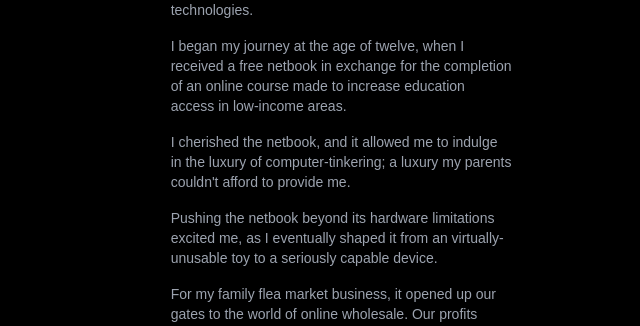
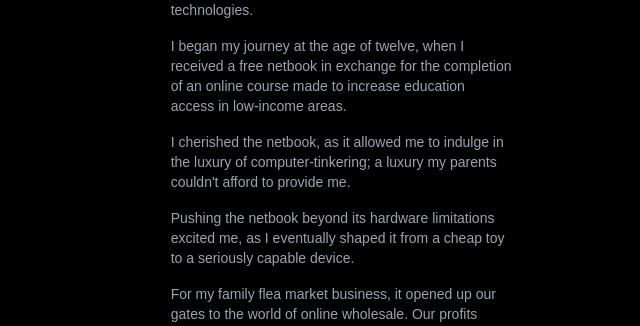
Before and after one commit to ericwang07/my_portfolio, a React (Create React App) app: page / in a window 1280 px wide. Shown: the part 1002-1328 px from the top of the page, without its empty margins (640-1280 px from the left). Built offline with nearby package versions, Linux system fonts and the light colour scheme; the HTML template or start-up script is replaced by a standard one.

Commit message:
changed about

```diff
--- a/src/components/About.jsx
+++ b/src/components/About.jsx
@@ -18,10 +18,10 @@ const About = () => {
               I began my journey at the age of twelve, when I received a free netbook in exchange for the completion of an online course made to increase education access in low-income areas.
             </div>
             <div className='font-2xl text-sm pb-4 w-1/3 ml-auto mr-0 text-gray-400 flex'>
-              I cherished the netbook, and it allowed me to indulge in the luxury of computer-tinkering; a luxury my parents couldn't afford to provide me.
+              I cherished the netbook, as it allowed me to indulge in the luxury of computer-tinkering; a luxury my parents couldn't afford to provide me.
             </div>
             <div className='font-2xl text-sm pb-4 w-1/3 ml-auto mr-0 text-gray-400 flex'>
-              Pushing the netbook beyond its hardware limitations excited me, as I eventually shaped it from an virtually-unusable toy to a seriously capable device.
+              Pushing the netbook beyond its hardware limitations excited me, as I eventually shaped it from a cheap toy to a seriously capable device.
             </div>
             <div className='font-2xl text-sm pb-4 w-1/3 ml-auto mr-0 text-gray-400 flex'>
               For my family flea market business, it opened up our gates to the world of online wholesale. Our profits tripled that year.
```
